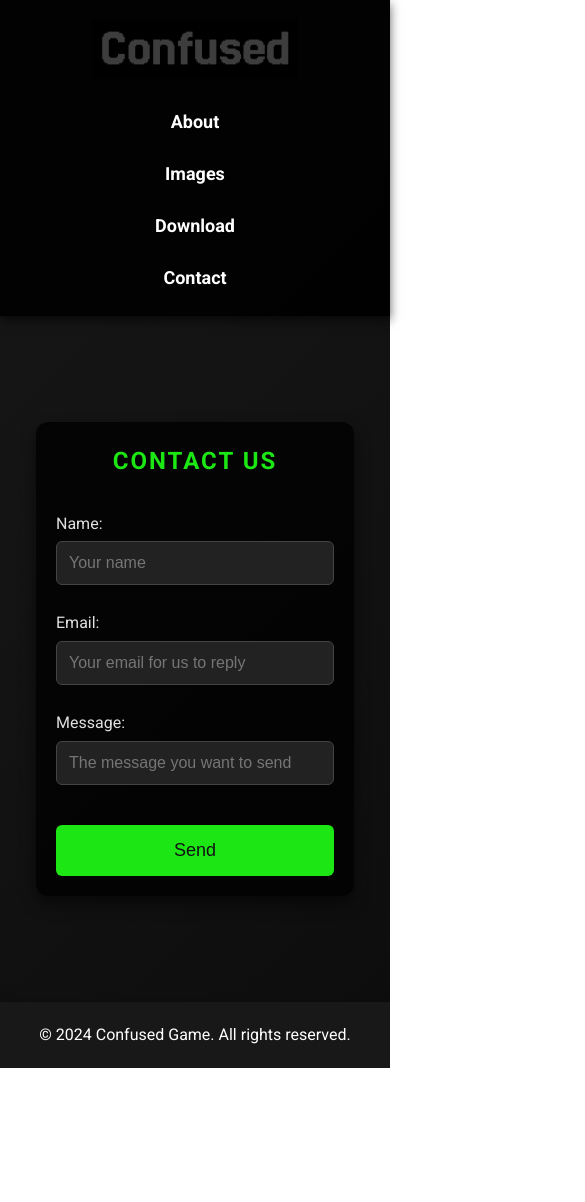
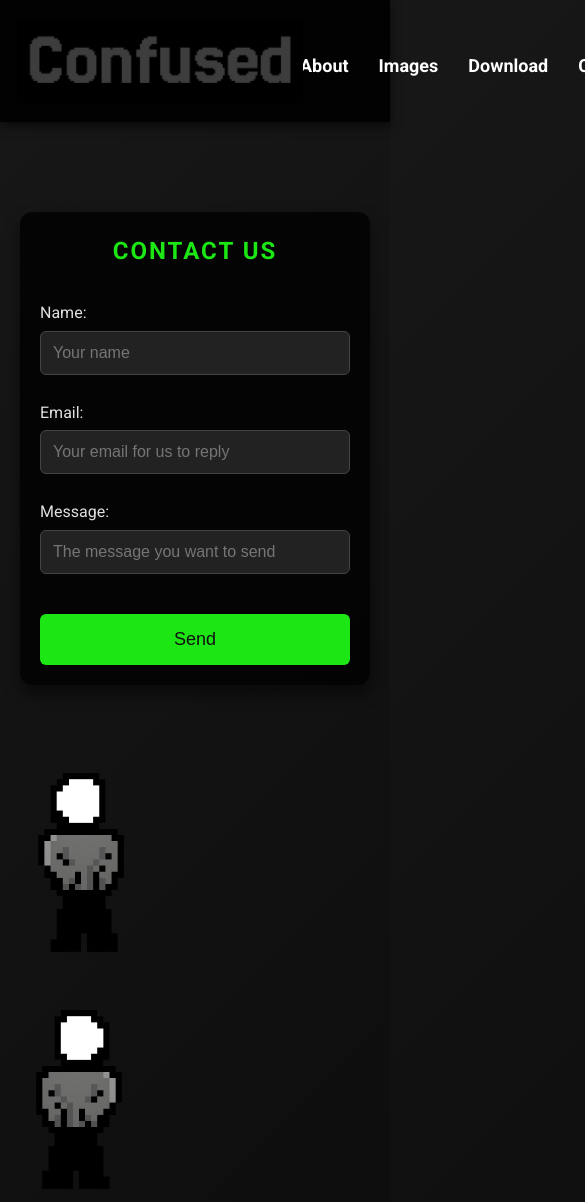
Before and after one commit to zDerpz/confused-game, a plain HTML site: page contact.html in a window 390 px wide. Shown: the top 1202 px of the page, 585 px wide, since content can reach past the window. Before the commit the page ends 1068 px from the top, so only its background shows below. Drawn offline with nearby package versions, Linux system fonts and the light colour scheme.

Commit message:
Update styles.css

```diff
--- a/styles.css
+++ b/styles.css
@@ -220,25 +220,21 @@ footer {
 
 /* Responsividade */
 @media (max-width: 768px) {
-    /* Cabeçalho */
-    .header-content {
+    .container {
         flex-direction: column;
-        align-items: center;
-    }
-
-    nav ul {
-        flex-direction: column;
-        gap: 1rem;
-        margin-top: 1rem;
     }
 
     .side-images {
-        display: none; /* Esconde as imagens laterais em dispositivos móveis */
+        flex-direction: row;
+        justify-content: space-between;
+    }
+
+    .side-images img {
+        max-width: 120px;
     }
 
     main {
-        order: -1; /* Coloca o conteúdo principal acima das imagens laterais */
-        padding: 1rem;
+        order: -1;
     }
 
     section {
@@ -250,10 +246,6 @@ footer {
     }
 
     h3 {
-        font-size: 16px;
-    }
-
-    .title-logo {
-        width: 200px; /* Reduz o tamanho do logo em telas pequenas */
+        font-size: 12px;
     }
 }
```
